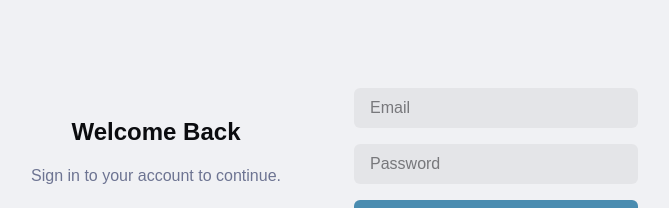
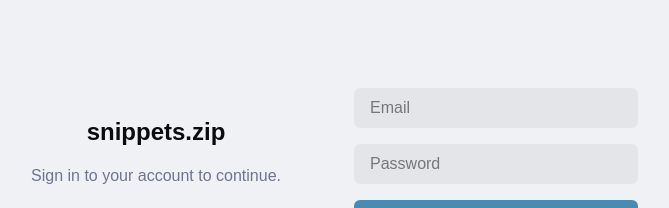
Before and after one commit to dancreightondev/snippets, a Next.js app: page /login in a window 1280 px wide. Shown: the top 208 px of the page, without its empty margins (314-983 px from the left). Built offline with nearby package versions, Linux system fonts and the light colour scheme; a web font is replaced by a local one.

Commit message:
Add app name as global constant

```diff
--- a/app/(root)/layout.tsx
+++ b/app/(root)/layout.tsx
@@ -4,6 +4,7 @@ import {
 	Atkinson_Hyperlegible_Mono,
 } from "next/font/google";
 import "../styles/globals.css";
+import { APP_NAME } from "../lib/constants";
 
 const ahlSans = Atkinson_Hyperlegible_Next({
 	variable: "--font-atkinson-hl-sans",
@@ -16,7 +17,7 @@ const ahlMono = Atkinson_Hyperlegible_Mono({
 });
 
 export const metadata: Metadata = {
-	title: "Disencumba",
+	title: APP_NAME,
 };
 
 export default function RootLayout({
--- a/app/(root)/login/page.tsx
+++ b/app/(root)/login/page.tsx
@@ -2,6 +2,7 @@
 import { useRouter } from "next/navigation";
 import { Button } from "~/app/components/Button";
 import { Input } from "~/app/components/Input";
+import { APP_NAME } from "~/app/lib/constants";
 
 export default function Login() {
 	const router = useRouter();
@@ -17,7 +18,7 @@ export default function Login() {
 			<div className="w-full max-w-2xl grid grid-cols-1 md:grid-cols-2 gap-2">
 				<section className="flex flex-col justify-center items-center p-6">
 					{/* Left column content */}
-					<h2 className="text-2xl font-bold mb-4">Welcome Back</h2>
+					<h2 className="text-2xl font-bold mb-4">{APP_NAME}</h2>
 					<p className="text-midground mb-6 text-center">
 						Sign in to your account to continue.
 					</p>
--- /dev/null
+++ b/app/lib/constants.ts
@@ -0,0 +1 @@
+export const APP_NAME = "snippets.zip";
```
